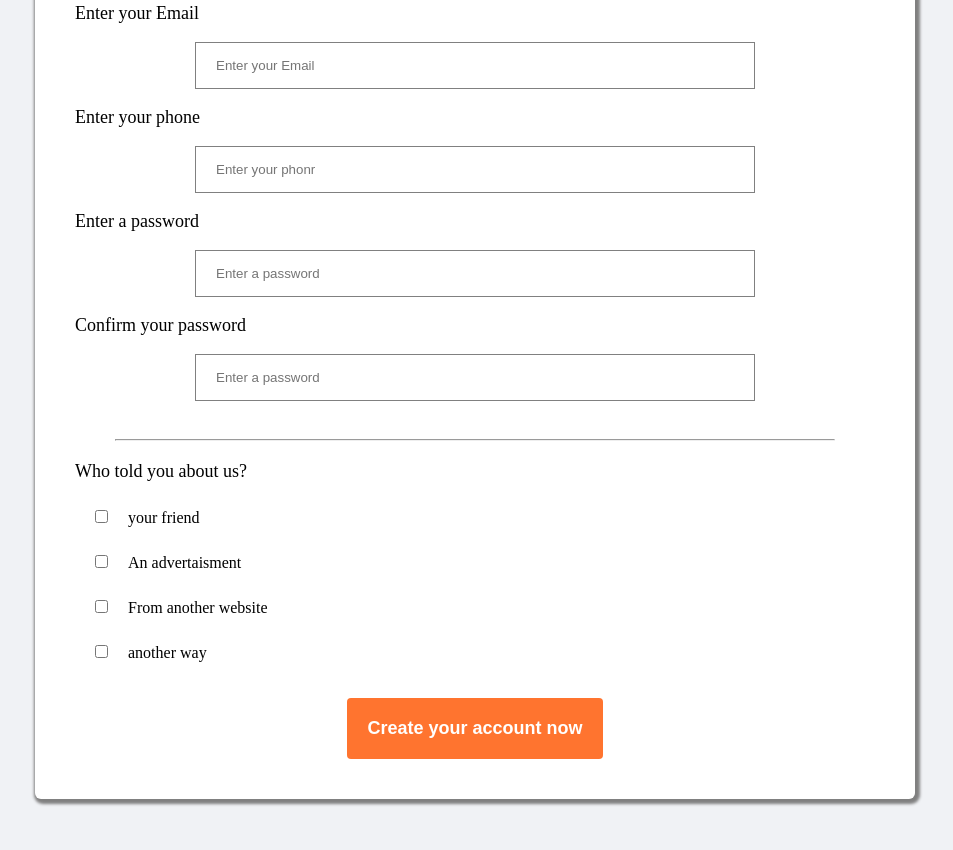
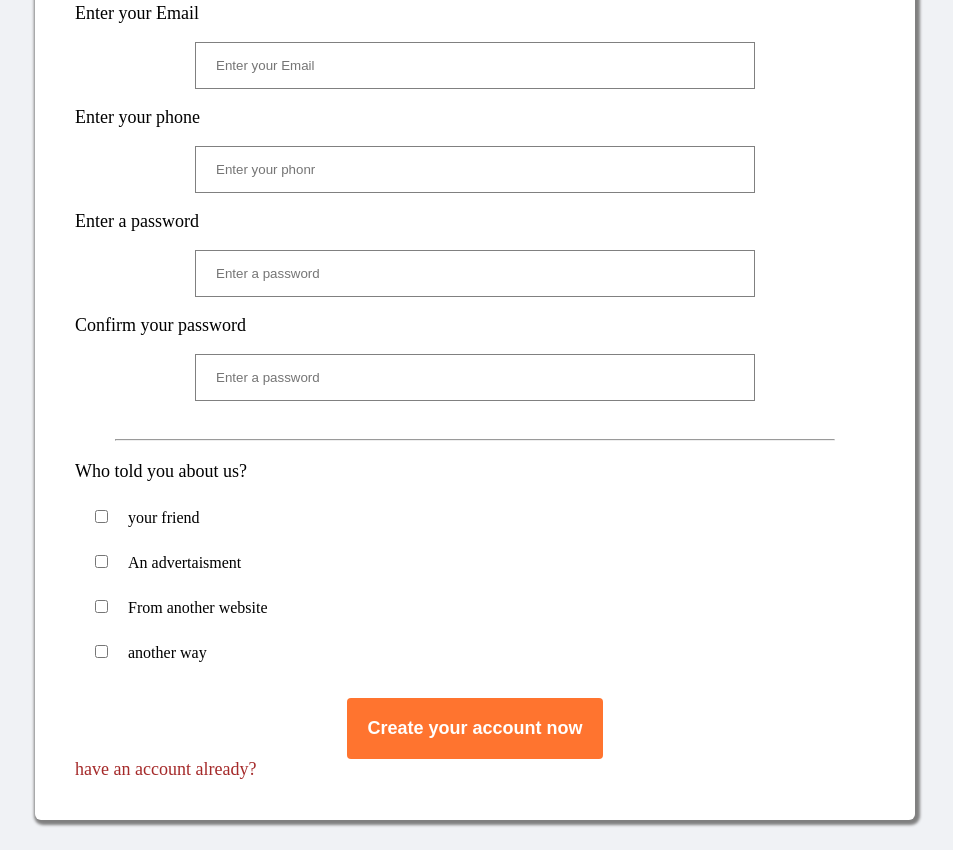
Before and after one commit to hamedelghaty/mountains1, a plain HTML site: page create.html in a window 1280 px wide. Shown: the part 337-1187 px from the top of the page, without its empty margins (165-1118 px from the left). Before the commit the page ends 1166 px from the top, so only its background shows below. Drawn offline with Linux system fonts and the light colour scheme.

Commit message:
kjdfhjixh

```diff
--- a/create.html
+++ b/create.html
@@ -194,6 +194,7 @@
 <br><br>
     <center><button class="create"><a href="index.html">Create your account now</a></button></center>
 
+    <p><a href="login.html" style="font-size: 18px; text-decoration:none; color: brown;">have an account already?</a></p>
 </form>
 </div>
 
```
